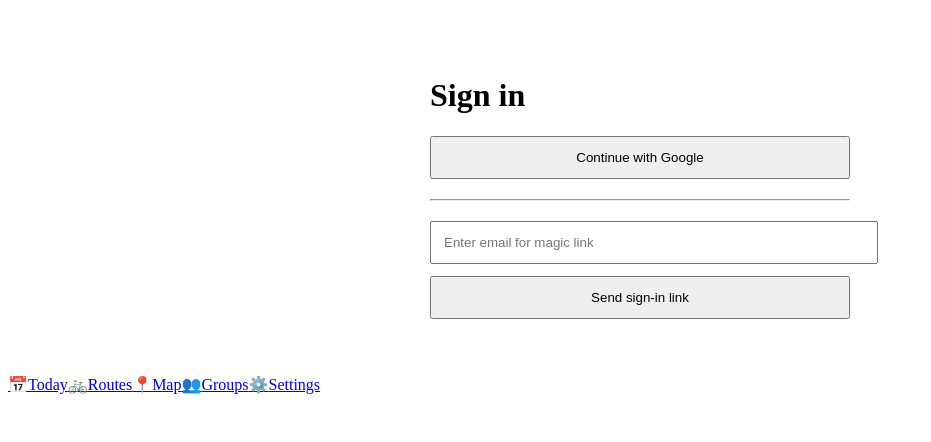
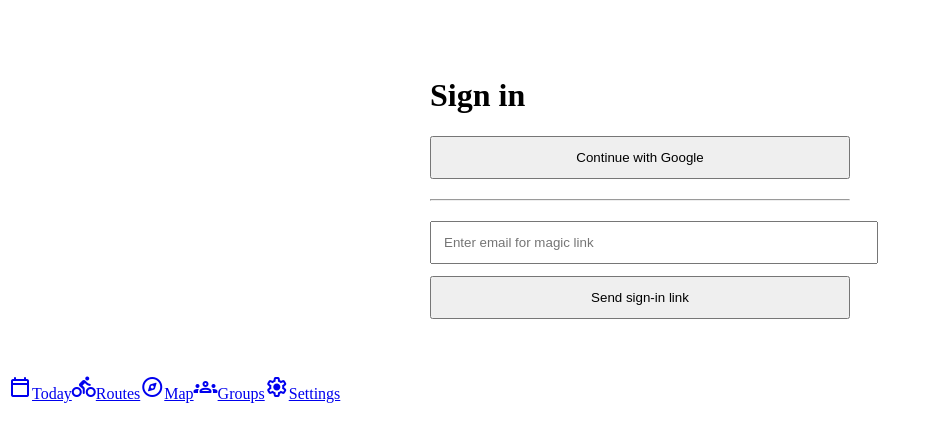
Before and after one commit to revoltlution/bikebuspal-app, a Next.js app: page /login in a window 1280 px wide. Shown: the top 442 px of the page, without its empty margins (0-931 px from the left). Built offline with nearby package versions, Linux system fonts and the light colour scheme; no server answers.

Commit message:
more modern updates..  material design

```diff
--- a/app/globals.css
+++ b/app/globals.css
@@ -31,24 +31,11 @@ body {
 
 /* Floating Bottom Nav */
 .bottom-nav {
-  position: fixed;
-  bottom: 20px; /* Floating off the bottom */
-  left: 50%;
-  transform: translateX(-50%);
-  width: 90%;
-  max-width: 400px;
-  height: 68px;
-  background: rgba(255, 255, 255, 0.9);
-  backdrop-filter: blur(16px);
-  -webkit-backdrop-filter: blur(16px);
-  border-radius: 24px; /* Pill shape */
-  border: 1px solid rgba(255, 255, 255, 0.3);
-  box-shadow: 0 10px 25px -5px rgba(0, 0, 0, 0.1);
+  /* ... keep previous floating styles ... */
   display: flex;
+  align-items: center;
   justify-content: space-around;
-  align-items: center;
-  z-index: 1000;
-  padding: 0 10px;
+  padding: 0 8px;
 }
 
 .nav-item {
@@ -57,10 +44,10 @@ body {
   align-items: center;
   justify-content: center;
   flex: 1;
+  gap: 2px;
   color: var(--text-muted);
-  font-size: 11px;
-  font-weight: 600;
-  gap: 4px;
+  transition: all 0.2s cubic-bezier(0.4, 0, 0.2, 1);
+  height: 100%;
 }
 
 .nav-item.active {
@@ -68,10 +55,26 @@ body {
 }
 
 .nav-icon {
-  font-size: 22px;
-  transition: transform 0.2s ease;
+  font-size: 24px;
+  /* This allows the 'FILL' animation to trigger smoothly */
+  transition: font-variation-settings 0.2s ease;
 }
 
-.nav-item:active .nav-icon {
-  transform: scale(0.9);
+.nav-label {
+  font-size: 10px;
+  font-weight: 600;
+  letter-spacing: 0.02em;
 }
+
+/* Add a subtle indicator for active state if you want to go full AOSP */
+.nav-item.active::before {
+  content: "";
+  position: absolute;
+  top: 8px;
+  width: 48px;
+  height: 32px;
+  background: var(--primary);
+  opacity: 0.1;
+  border-radius: 16px;
+  z-index: -1;
+}
--- a/app/layout.tsx
+++ b/app/layout.tsx
@@ -1,37 +1,51 @@
-"use client"; // Required for usePathname
+"use client";
 
 import { usePathname } from "next/navigation";
 import Link from "next/link";
 
+// Mapping our nav items to Material Symbols Rounded names
+const navItems = [
+  { href: "/today", label: "Today", icon: "calendar_today" },
+  { href: "/routes", label: "Routes", icon: "directions_bike" },
+  { href: "/map", label: "Map", icon: "explore" },
+  { href: "/groups", label: "Groups", icon: "groups" },
+  { href: "/settings", label: "Settings", icon: "settings" },
+];
+
 export default function RootLayout({ children }: { children: React.ReactNode }) {
   const pathname = usePathname();
 
-  const navItems = [
-    { href: "/today", label: "Today", icon: "📅" },
-    { href: "/routes", label: "Routes", icon: "🚲" },
-    { href: "/map", label: "Map", icon: "📍" },
-    { href: "/groups", label: "Groups", icon: "👥" },
-    { href: "/settings", label: "Settings", icon: "⚙️" },
-  ];
-
   return (
     <html lang="en">
-      <body className="antialiased">
+      <head>
+        {/* Injecting Material Symbols Rounded directly */}
+        <link
+          rel="stylesheet"
+          href="https://fonts.googleapis.com/css2?family=Material+Symbols+Rounded:opsz,wght,FILL,GRAD@20..48,100..700,0..1,-50..200"
+        />
+      </head>
+      <body className="antialiased bg-slate-50 text-slate-900">
         <main className="page min-h-screen">
           {children}
         </main>
 
+        {/* Floating Glassmorphism Nav */}
         <nav className="bottom-nav">
           {navItems.map((item) => {
-            const isActive = pathname === item.href;
+            const isActive = pathname.startsWith(item.href);
             return (
               <Link
                 key={item.href}
                 href={item.href}
                 className={`nav-item ${isActive ? 'active' : ''}`}
               >
-                <span className="nav-icon">{item.icon}</span>
-                <span>{item.label}</span>
+                <span
+                  className="material-symbols-rounded nav-icon"
+                  style={{ fontVariationSettings: `'FILL' ${isActive ? 1 : 0}` }}
+                >
+                  {item.icon}
+                </span>
+                <span className="nav-label">{item.label}</span>
               </Link>
             );
           })}
```
